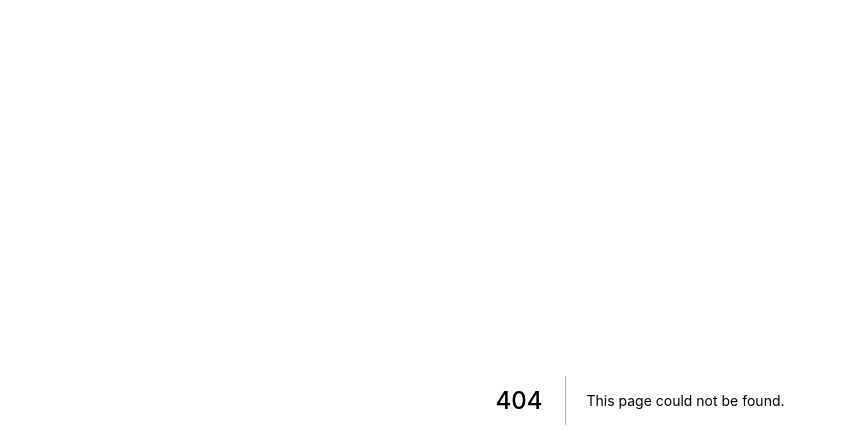
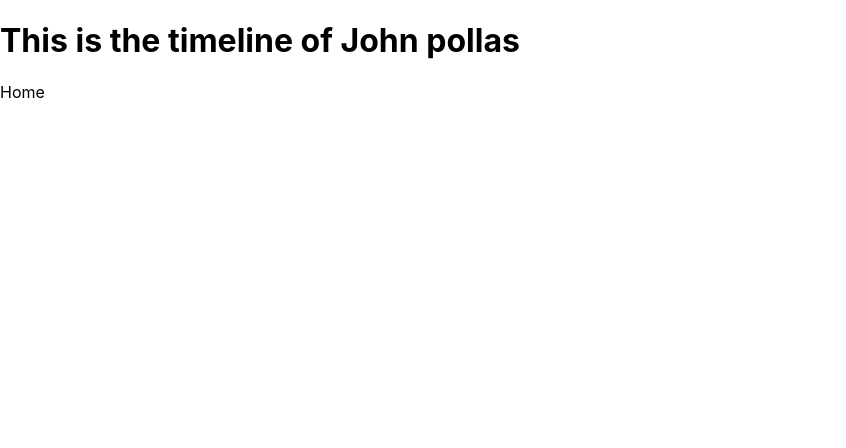
Before and after one commit to Adriancit0/learning, a Next.js app in the folder nextjs-blog/: page /timeline in a window 1280 px wide. Before the commit this address had no page. Shown: the top 448 px of the page, without its empty margins (0-846 px from the left). Built offline with nearby package versions, Linux system fonts and the light colour scheme.

Commit message:
Create a timeline page

```diff
--- /dev/null
+++ b/nextjs-blog/pages/timeline/index.js
@@ -0,0 +1,24 @@
+import Link from "next/link";
+
+export default function Timeline({ userName }) {
+  return (
+    <>
+      <h1>This is the timeline of {userName}</h1>
+      <nav>
+        <Link href="/">
+          <a>Home</a>
+        </Link>
+      </nav>
+    </>
+  );
+}
+
+Timeline.getInitialProps = () => {
+  return fetch("http://localhost:3000/api/hello")
+    .then((res) => res.json())
+    .then((response) => {
+      console.log(response);
+      const { userName } = response;
+      return { userName };
+    });
+};
```
